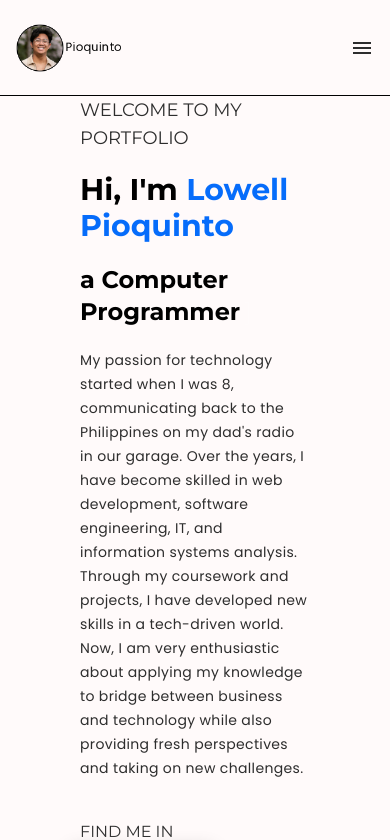
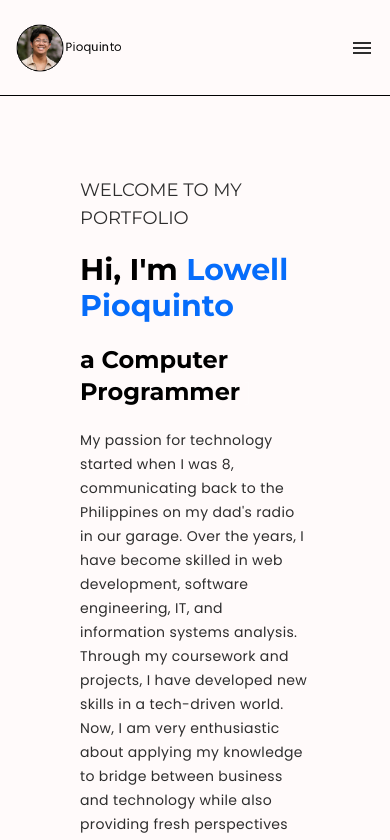
Before and after one commit to lowcll/hello, a React (Create React App) app: page / in a window 390 px wide. Shown: the top 840 px of the page. Built offline with nearby package versions, Linux system fonts and the light colour scheme.

Commit message:
Commit 2-16

```diff
--- a/src/components/banner/Banner.js
+++ b/src/components/banner/Banner.js
@@ -4,7 +4,7 @@ import RightBanner from './RightBanner';
 
 const Banner = () => {
   return (
-    <section id='home' className="w-full pt-20 pb-20 flex flex-col lg:flex-row items-center border-b-[1px] font-titleFont border-b-black">
+    <section id='home' className="w-full pt-40 pb-20 flex flex-col lg:flex-row items-center border-b-[1px] font-titleFont border-b-black">
         <LeftBanner />
         <RightBanner />
     </section>
--- a/src/components/banner/LeftBanner.js
+++ b/src/components/banner/LeftBanner.js
@@ -19,12 +19,12 @@ const LeftBanner = () => {
                 <h1 className='text-3xl lg:text-5xl font-bold text-black'>
                     Hi, I'm <span className="text-designColor capitalize">Lowell Pioquinto</span>
                 </h1>
-                <h2 className="text-2xl lg:text-4xl font-bold text-black">
+                <div style={{ minHeight: '64px' }} className="text-2xl lg:text-4xl font-bold text-black"> {/* Adjusted line */}
                     a <span>{text}</span>
                     <Cursor
                         cursorColor="#FFFFFF"
                     />
-                </h2>
+                </div>
                 <p className='text-sm lg:text-base font-bodyFont leading-6 tracking-wide'>
                 My passion for technology started when I was 8, communicating back to the Philippines on my dad's radio in our garage.
                 Over the years, I have become skilled in web development, software engineering, IT, and information systems analysis.
--- a/src/components/projects/Projects.js
+++ b/src/components/projects/Projects.js
@@ -2,7 +2,7 @@ import React, { useState } from 'react';
 import { BsChevronCompactLeft, BsChevronCompactRight } from 'react-icons/bs';
 import { RxDotFilled } from 'react-icons/rx';
 import Title from '../layouts/Title';
-import { img1, img2, img3 } from '../../assets'; // Assuming these are the correct paths
+import { img1, img2, img3 } from '../../assets';
 
 function Projects() {
   const slides = [
@@ -31,6 +31,15 @@ function Projects() {
 
   return (
     <section id="projects" className='w-full py-20 border-b-[1px] border-b-black'>
+      <style>
+        {`
+          @media (max-width: 768px) {
+            .description-text {
+              font-size: 0.75rem; /* Smaller font size on smaller screens */
+            }
+          }
+        `}
+      </style>
       <div className='flex justify-center items-center text-center'>
         <Title title="VISIT MY PORTFOLIO AND KEEP YOUR FEEDBACK" des="My Projects" />
       </div>
@@ -40,8 +49,7 @@ function Projects() {
             style={{ backgroundImage: `url(${slides[currentIndex].url})` }}
             className='absolute top-0 left-0 w-full h-full rounded-2xl bg-center bg-cover duration-500 flex flex-col justify-end p-8'
           >
-            {/* Adjusted styling for a more compact and readable description box */}
-            <div className='text-white bg-black/50 p-2 rounded-lg mb-4 max-w-[80%] text-sm'>{slides[currentIndex].description}</div>
+            <div className='text-white bg-black/50 p-2 rounded-lg mb-4 max-w-[80%] description-text'>{slides[currentIndex].description}</div>
             <a href={slides[currentIndex].githubUrl} target="_blank" rel="noopener noreferrer" className='inline-block bg-blue-500 hover:bg-blue-700 text-white font-bold py-1 px-2 rounded text-xs'>View on GitHub</a>
           </div>
         </div>
```
